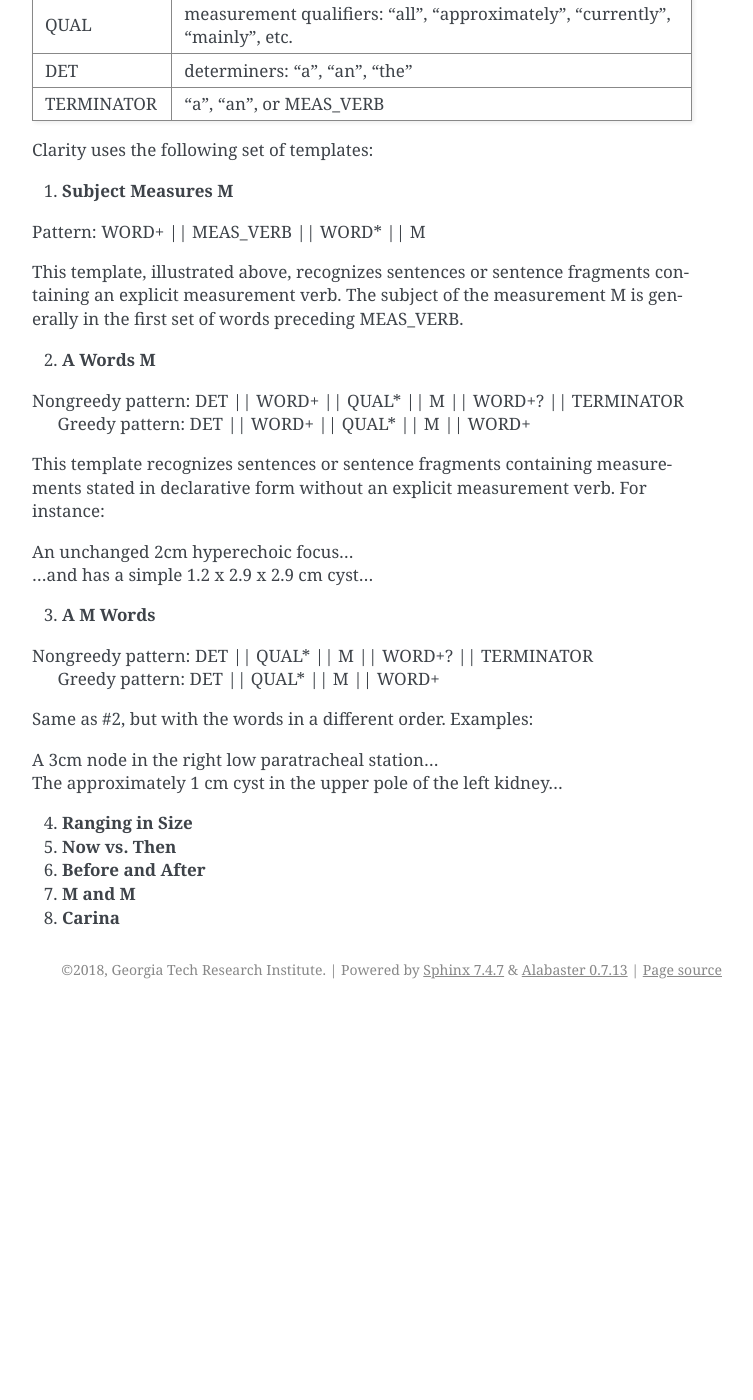
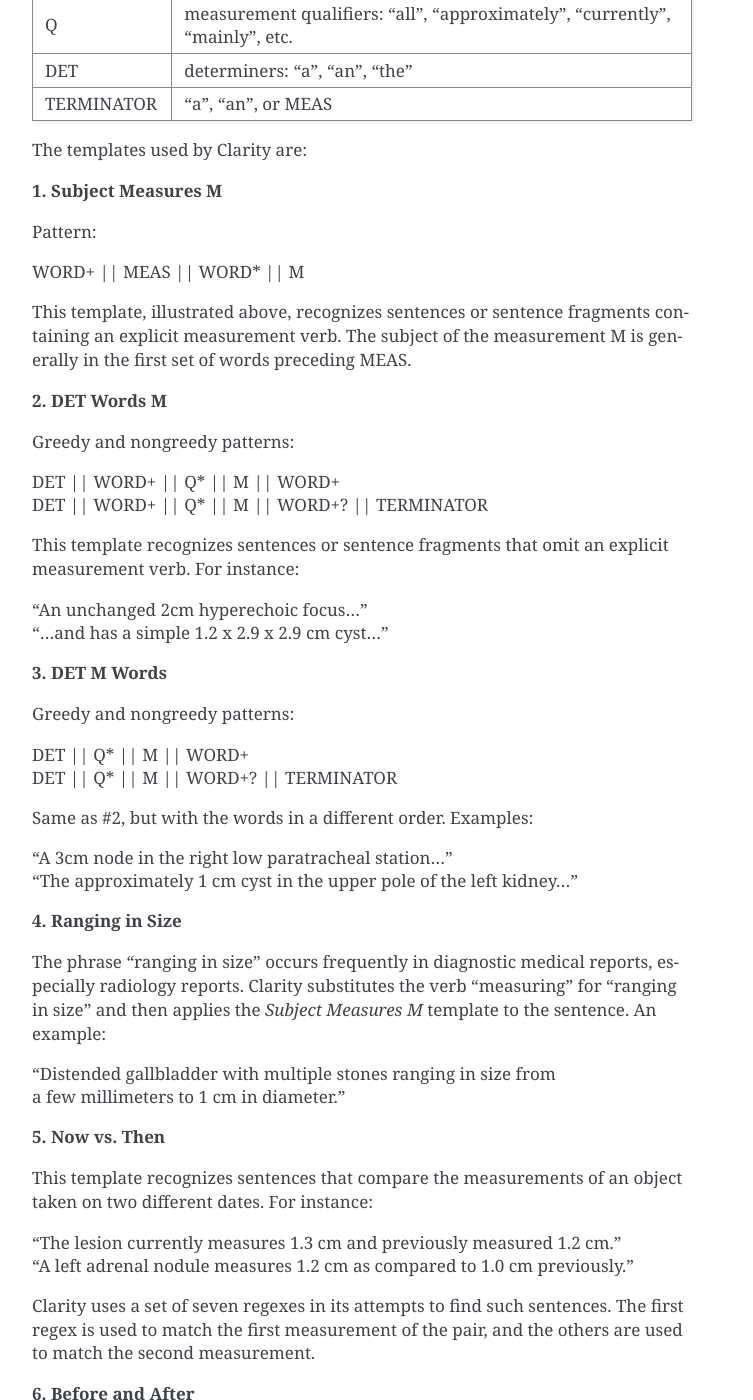
Before and after one commit to ClarityNLP/ClarityNLP, a Sphinx documentation site: the page built from docs/algorithms/measurement_subject_resolution.rst, in a window 1280 px wide and 1400 px high, scrolled down 9250 px. Shown: the whole window, without its empty margins (388-1141 px from the left). Built offline with Sphinx 7.4.7, drawn with Linux system fonts in a browser that asks for light colours; before the commit the page ends 10259 px from its top, so only the background shows below that; some of the changed text lies outside the part shown.

Commit message:
first version of template section in subj-meas resolution doc

```diff
--- a/docs/algorithms/measurement_subject_resolution.rst
+++ b/docs/algorithms/measurement_subject_resolution.rst
@@ -374,70 +374,134 @@
 -------------------------------
 
 Clarity uses a set of sentence patterns or templates to help it resolve
-measurements and their subjects. These templates were determined by manually
-examining hundreds of electronic health records. During the
-examination process it became apparent that different reports tended to share
-common forms of expression. These forms were extracted into a set of regular
-expressions that classify sentences into the various patterns. This set of
-sentence patterns will likely expand as development of Clarity continues.
+measurements and their subjects. These templates were determined by examining
+a large number of electronic health records and noting common forms of
+expression for reporting size measurements. A set of regular expressions
+was developed for classifying sentences into the various patterns. This set
+of regexes and sentence patterns will likely expand as development of
+Clarity continues.
 
-For the discussion below, it is helpful to define a few terms:
+For the discussion below, it is helpful to define a few items, using a
+notation similar to that for regular expressions:
 
 ===================  =======================================================
 Abbreviation         Examples
 ===================  =======================================================
-MEAS_VERB            measure, measures, measured, measuring
+MEAS                 "measure", "measures", "measured", "measuring"
 WORD                 a word or number, with optional punctuation and spaces
 ||                   string concatenation
 \*                   zero or more of the previous item
 \+                   one or more of the previous item
 \*?, +?              nongreedy version of \* or \+
 M                    size measurement
-QUAL                 measurement qualifiers: "all", "approximately",
+Q                    measurement qualifiers: "all", "approximately",
                      "currently", "mainly", etc.
 DET                  determiners: "a", "an", "the"
-TERMINATOR           "a", "an", or MEAS_VERB
+TERMINATOR           "a", "an", or MEAS
 ===================  =======================================================
 
-Clarity uses the following set of templates:
+The templates used by Clarity are:
 
-1. **Subject Measures M**
+**1. Subject Measures M**
 
-| Pattern: WORD+ || MEAS_VERB || WORD* || M
+Pattern:
+
+| WORD+ || MEAS || WORD* || M
 
 This template, illustrated above, recognizes sentences or sentence fragments
 containing an explicit measurement verb. The subject of the measurement M
-is generally in the first set of words preceding MEAS_VERB.
+is generally in the first set of words preceding MEAS.
 
-2. **A Words M**
+**2. DET Words M**
 
-| Nongreedy pattern: DET || WORD+ || QUAL* || M || WORD+? || TERMINATOR
-|    Greedy pattern: DET || WORD+ || QUAL* || M || WORD+
+Greedy and nongreedy patterns:
 
-This template recognizes sentences or sentence fragments containing
-measurements stated in declarative form without an explicit measurement
-verb. For instance:
+| DET || WORD+ || Q* || M || WORD+
+| DET || WORD+ || Q* || M || WORD+? || TERMINATOR
 
-| An unchanged 2cm hyperechoic focus...
-| ...and has a simple 1.2 x 2.9 x 2.9 cm cyst...
+This template recognizes sentences or sentence fragments that omit an
+explicit measurement verb. For instance:
 
-3. **A M Words**
+| "An unchanged 2cm hyperechoic focus..."
+| "...and has a simple 1.2 x 2.9 x 2.9 cm cyst..."
 
-| Nongreedy pattern: DET || QUAL* || M || WORD+? || TERMINATOR
-|    Greedy pattern: DET || QUAL* || M || WORD+
+**3. DET M Words**
+
+Greedy and nongreedy patterns:
+
+| DET || Q* || M || WORD+
+| DET || Q* || M || WORD+? || TERMINATOR
 
 Same as #2, but with the words in a different order. Examples:
 
-| A 3cm node in the right low paratracheal station...
-| The approximately 1 cm cyst in the upper pole of the left kidney...
+| "A 3cm node in the right low paratracheal station..."
+| "The approximately 1 cm cyst in the upper pole of the left kidney..."
+
+**4. Ranging in Size**
+
+The phrase "ranging in size" occurs frequently in diagnostic medical reports,
+especially radiology reports. Clarity substitutes the verb "measuring" for
+"ranging in size" and then applies the *Subject Measures M* template to
+the sentence. An example:
+
+| "Distended gallbladder with multiple stones ranging in size from
+| a few millimeters to 1 cm in diameter."
+
+**5. Now vs. Then**
+
+This template recognizes sentences that compare the measurements of an object
+taken on two different dates. For instance:
+
+| "The lesion currently measures 1.3 cm and previously measured 1.2 cm."
+| "A left adrenal nodule measures 1.2 cm as compared to 1.0 cm previously."
+
+Clarity uses a set of seven regexes in its attempts to find such sentences.
+The first regex is used to match the first measurement of the pair, and the
+others are used to match the second measurement.
+
+**6. Before and After**
+
+Pattern:
+
+| DET || WORDS+ | MEAS || Q* || M || WORD* || DET || M || WORDS+
+
+This template recognizes sentences and sentence fragments that have measurement
+subjects occurring before and after each measurement in the sentence. For
+example:
+
+| "The left kidney measures 8.5 cm and contains an 8 mm x 8 mm anechoic
+| rounded focus along the lateral edge, which is most likely a simple
+| renal cyst."
+
+Clarity searches for measurement subjects in each WORDS+ group captured by the
+associated regex.
+
+**7. M and M**
+
+Pattern 1:
+
+| WORD* || MEAS || Q* || M || WORD* || and || WORD*
+
+Pattern 2:
+
+| WORD+ || MEAS || Q* || M || WORD* || and || WORD+ || to || Q* || M || WORD+
+
+This template recognizes sentences that compare two similar objects, two
+views of an object, or an object and features inside it.  For instance:
+
+| "The lower trachea measures 14 x 8 mm on expiratory imaging and
+| 16 x 17 mm on inspiratory imaging."
+|
+| "The largest porta hepatis lymph node measures 1.6 cm in short axis and
+| 2.6 cm in long axis."
+
+**8. Carina**
+
+This is a special case template for sentences involving endotracheal tubes
+and distances relative to the carina. An example sentence:
+
+| "Endotracheal tube is in standard position about 5 cm above the carina."
 
 
-4. **Ranging in Size**
-
-5. **Now vs. Then**
-
-6. **Before and After**
-
-7. **M and M**
-
-8. **Carina**
+Dependency Parse Analysis
+-------------------------
```
